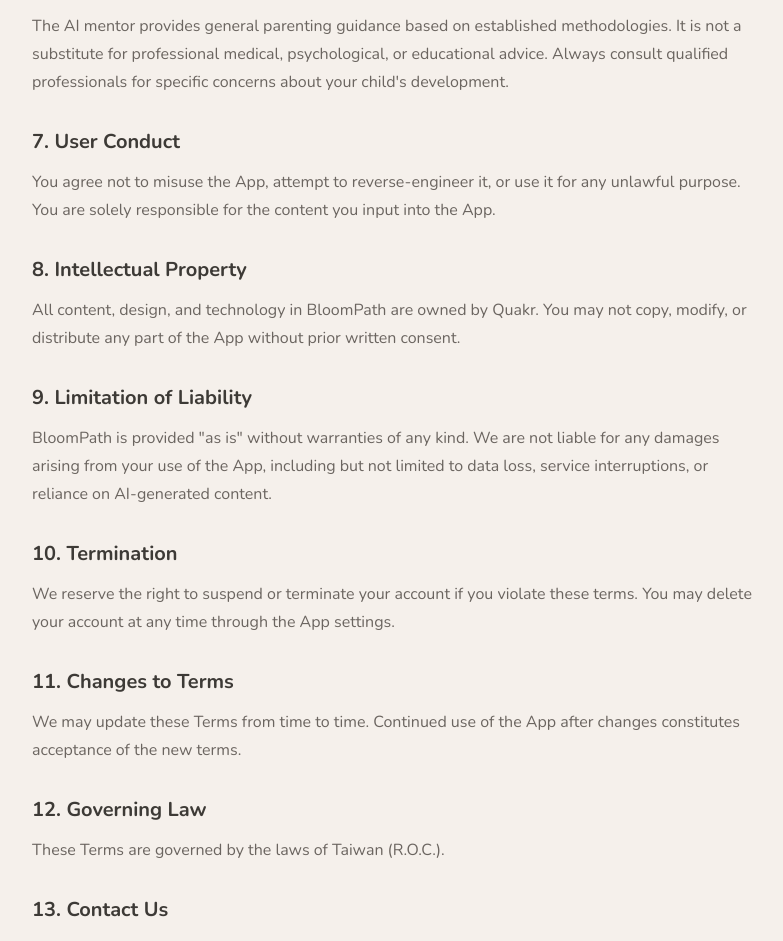
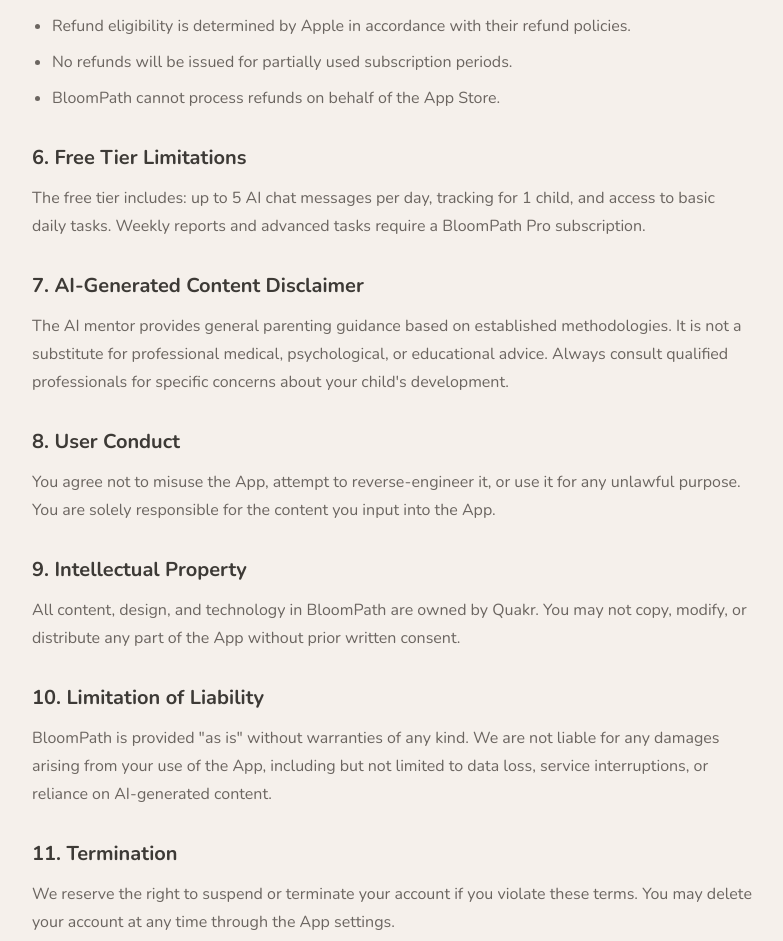
Before and after one commit to quakrliu/bloompath-web, a Next.js app: page /terms in a window 1280 px wide. Shown: the part 1028-1969 px from the top of the page, without its empty margins (248-1031 px from the left). Built offline with nearby package versions, Linux system fonts and the light colour scheme.

Commit message:
docs: add refund policy section to Terms of Service
Add Section 5 (Refund Policy) covering Apple App Store refund handling,
re-number subsequent sections, and update the last-updated date.

Co-Authored-By: Claude Opus 4.6 <noreply@anthropic.com>

```diff
--- a/src/app/terms/page.tsx
+++ b/src/app/terms/page.tsx
@@ -8,7 +8,7 @@ export default function TermsOfService() {
   return (
     <main className="max-w-3xl mx-auto px-6 py-16">
       <h1 className="text-3xl font-extrabold text-text mb-2">Terms of Service</h1>
-      <p className="text-sm text-text-muted mb-8">Last updated: February 28, 2026</p>
+      <p className="text-sm text-text-muted mb-8">Last updated: March 3, 2026</p>
 
       <div className="prose">
         <Section title="1. Acceptance of Terms">
@@ -42,54 +42,66 @@ export default function TermsOfService() {
           />
         </Section>
 
-        <Section title="5. Free Tier Limitations">
+        <Section title="5. Refund Policy">
+          <BulletList
+            items={[
+              "All purchases are processed through the Apple App Store. BloomPath does not directly collect or handle payment information.",
+              "To request a refund, please contact Apple Support (https://support.apple.com/HT204084) or use the \"Report a Problem\" page in your purchase history.",
+              "Refund eligibility is determined by Apple in accordance with their refund policies.",
+              "No refunds will be issued for partially used subscription periods.",
+              "BloomPath cannot process refunds on behalf of the App Store.",
+            ]}
+          />
+        </Section>
+
+        <Section title="6. Free Tier Limitations">
           The free tier includes: up to 5 AI chat messages per day, tracking for 1
           child, and access to basic daily tasks. Weekly reports and advanced tasks
           require a BloomPath Pro subscription.
         </Section>
 
-        <Section title="6. AI-Generated Content Disclaimer">
+        <Section title="7. AI-Generated Content Disclaimer">
           The AI mentor provides general parenting guidance based on established
           methodologies. It is not a substitute for professional medical, psychological,
           or educational advice. Always consult qualified professionals for specific
           concerns about your child&apos;s development.
         </Section>
 
-        <Section title="7. User Conduct">
+        <Section title="8. User Conduct">
           You agree not to misuse the App, attempt to reverse-engineer it, or use it
           for any unlawful purpose. You are solely responsible for the content you
           input into the App.
         </Section>
 
-        <Section title="8. Intellectual Property">
+        <Section title="9. Intellectual Property">
           All content, design, and technology in BloomPath are owned by Quakr. You
           may not copy, modify, or distribute any part of the App without prior
           written consent.
         </Section>
 
-        <Section title="9. Limitation of Liability">
+        <Section title="10. Limitation of Liability">
           BloomPath is provided &quot;as is&quot; without warranties of any kind. We are not
           liable for any damages arising from your use of the App, including but not
           limited to data loss, service interruptions, or reliance on AI-generated
           content.
         </Section>
 
-        <Section title="10. Termination">
+        <Section title="11. Termination">
           We reserve the right to suspend or terminate your account if you violate
           these terms. You may delete your account at any time through the App
           settings.
         </Section>
 
-        <Section title="11. Changes to Terms">
+        <Section title="12. Changes to Terms">
           We may update these Terms from time to time. Continued use of the App after
           changes constitutes acceptance of the new terms.
         </Section>
 
-        <Section title="12. Governing Law">
+        <Section title="13. Governing Law">
           These Terms are governed by the laws of Taiwan (R.O.C.).
         </Section>
 
-        <Section title="13. Contact Us">
+        <Section title="14. Contact Us">
           If you have questions about these Terms, please contact us at:{" "}
           <a href="mailto:support@quakr.dev" className="text-primary hover:underline">
             support@quakr.dev
```
